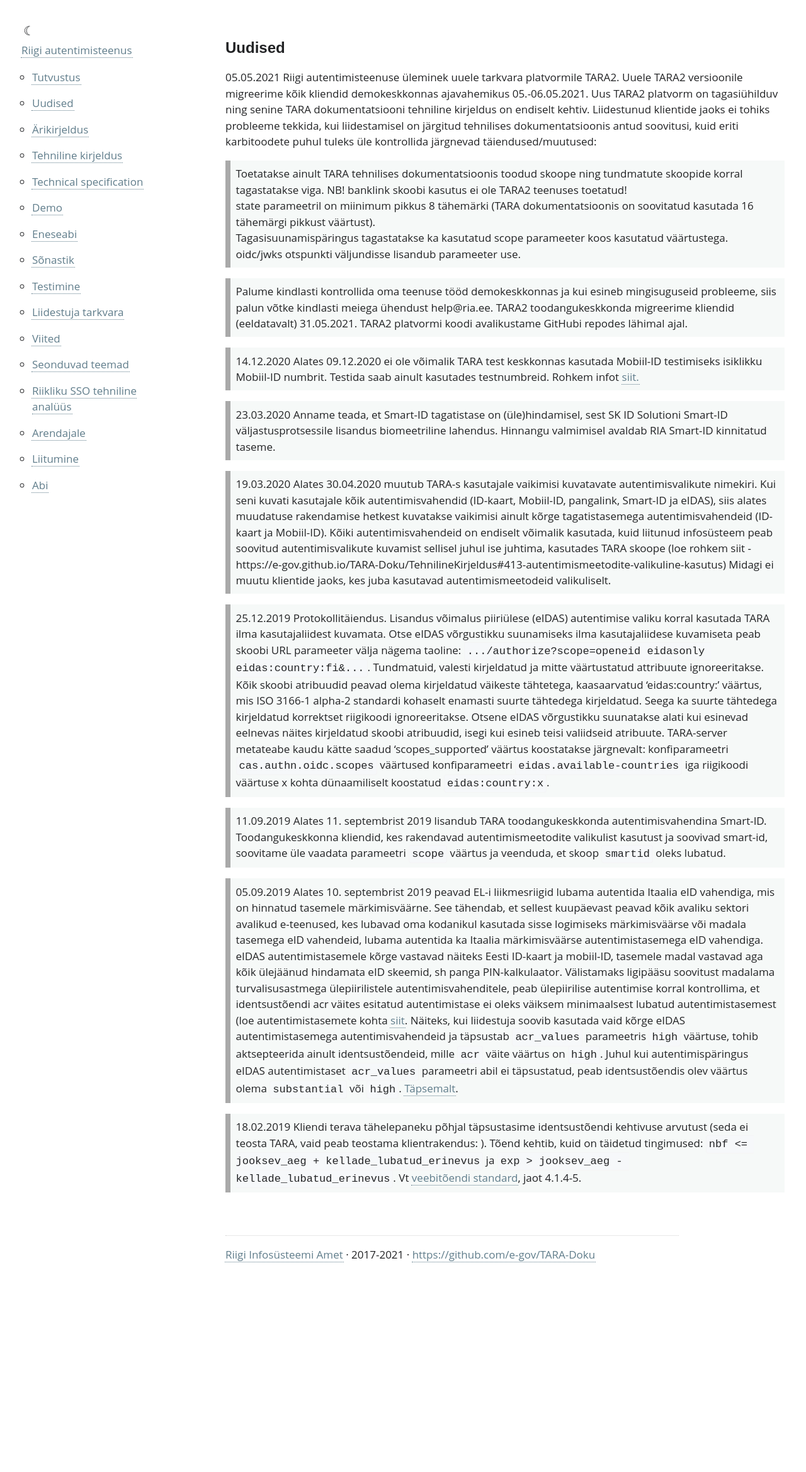
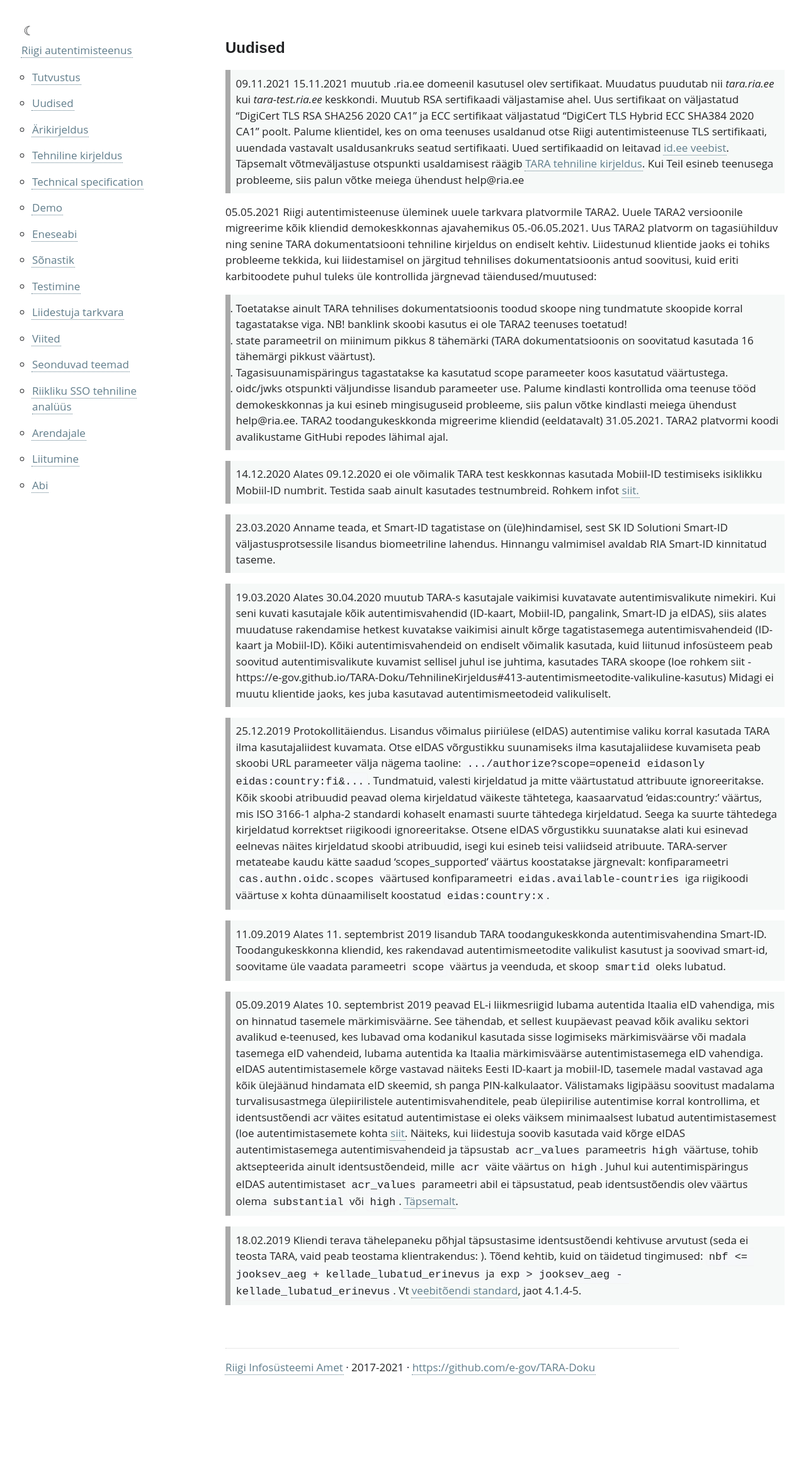
Before and after one commit to e-gov/TARA-Doku, a Jekyll site: the page built from Uudised.md, in a window 1280 px wide. Shown: the whole page at 63% size. Built offline with Jekyll 4.4.1, drawn with Linux system fonts in a browser that asks for light colours; our own code applies the rules of GitHub Pages for plain Markdown files.

Commit message:
Update Uudised.md

```diff
--- a/Uudised.md
+++ b/Uudised.md
@@ -4,16 +4,20 @@ permalink: Uudised
 
 # Uudised
 
-
+09.11.2021 15.11.2021 muutub .ria.ee domeenil kasutusel olev sertifikaat. Muudatus puudutab nii *tara.ria.ee* kui *tara-test.ria.ee* keskkondi.
+Muutub RSA sertifikaadi väljastamise ahel. Uus sertifikaat on väljastatud "DigiCert TLS RSA SHA256 2020 CA1" ja ECC sertifikaat väljastatud "DigiCert TLS Hybrid ECC SHA384 2020 CA1" poolt.
+Palume klientidel, kes on oma teenuses usaldanud otse Riigi autentimisteenuse TLS sertifikaati, uuendada vastavalt usaldusankruks seatud sertifikaati.
+Uued sertifikaadid on leitavad [id.ee veebist](https://www.id.ee/artikkel/riigi-autentimisteenuse-sertifikaadi-muudatus/).
+Täpsemalt võtmeväljastuse otspunkti usaldamisest räägib [TARA tehniline kirjeldus](https://e-gov.github.io/TARA-Doku/TehnilineKirjeldus#5-turvatoimingud).
+Kui Teil esineb teenusega probleeme, siis palun võtke meiega ühendust help@ria.ee
+{: .note}
 
 05.05.2021 Riigi autentimisteenuse üleminek uuele tarkvara platvormile TARA2. Uuele TARA2 versioonile migreerime kõik kliendid demokeskkonnas ajavahemikus 05.-06.05.2021. Uus TARA2 platvorm on tagasiühilduv ning senine TARA dokumentatsiooni tehniline kirjeldus on endiselt kehtiv.
 Liidestunud klientide jaoks ei tohiks probleeme tekkida, kui liidestamisel on järgitud tehnilises dokumentatsioonis antud soovitusi, kuid eriti karbitoodete puhul tuleks üle kontrollida järgnevad täiendused/muutused:
-- Toetatakse ainult TARA tehnilises dokumentatsioonis toodud skoope ning tundmatute skoopide korral tagastatakse viga. NB! banklink skoobi kasutus ei ole TARA2 teenuses toetatud!
-- state parameetril on miinimum pikkus 8 tähemärki (TARA dokumentatsioonis on soovitatud kasutada 16 tähemärgi pikkust väärtust).
-- Tagasisuunamispäringus tagastatakse ka kasutatud scope parameeter koos kasutatud väärtustega.
-- oidc/jwks otspunkti väljundisse lisandub parameeter use.
-{: .note}
-
+1. Toetatakse ainult TARA tehnilises dokumentatsioonis toodud skoope ning tundmatute skoopide korral tagastatakse viga. NB! banklink skoobi kasutus ei ole TARA2 teenuses toetatud!
+2. state parameetril on miinimum pikkus 8 tähemärki (TARA dokumentatsioonis on soovitatud kasutada 16 tähemärgi pikkust väärtust).
+4. Tagasisuunamispäringus tagastatakse ka kasutatud scope parameeter koos kasutatud väärtustega.
+3. oidc/jwks otspunkti väljundisse lisandub parameeter use.
 Palume kindlasti kontrollida oma teenuse tööd demokeskkonnas ja kui esineb mingisuguseid probleeme, siis palun võtke kindlasti meiega ühendust help@ria.ee.
 TARA2 toodangukeskkonda migreerime kliendid (eeldatavalt) 31.05.2021. TARA2 platvormi koodi avalikustame GitHubi repodes lähimal ajal.
 {: .note}
```
